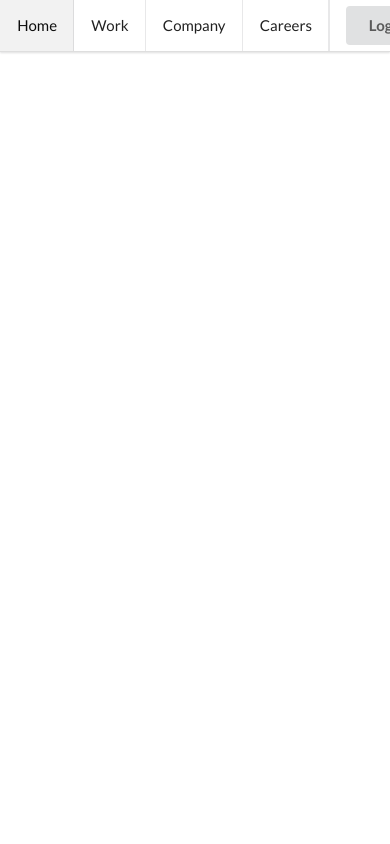
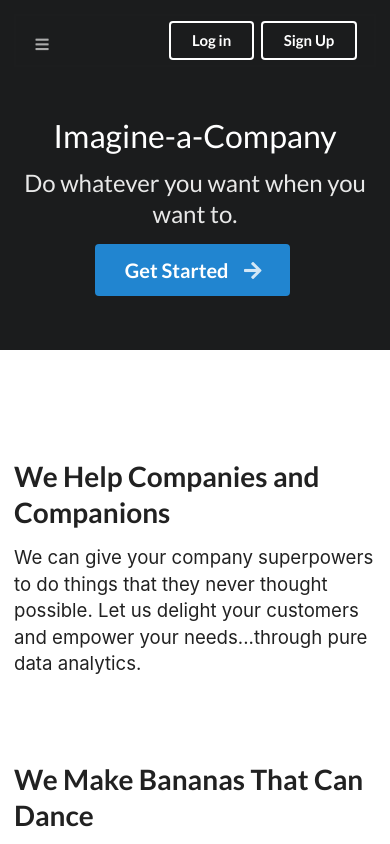
Before and after one commit to indomaguro/mainweb, a React (Create React App) app: page / in a window 390 px wide. Shown: the top 844 px of the page. Built offline with nearby package versions, Linux system fonts and the light colour scheme.

Commit message:
stuck on showing alternate menu when scrolling down. It should have a jquery animation converted into ES6 mode inside useEffect function

```diff
--- a/src/App.css
+++ b/src/App.css
@@ -1,6 +1,94 @@
 .App {
   /*text-align: center;*/
 }
+
+/*------------------------*/
+.hidden.menu {
+  display: none;
+}
+
+.masthead.segment {
+  min-height: 700px;
+  padding: 1em 0em;
+}
+.masthead .logo.item img {
+  margin-right: 1em;
+}
+.masthead .ui.menu .ui.button {
+  margin-left: 0.5em;
+}
+.masthead h1.ui.header {
+  margin-top: 3em;
+  margin-bottom: 0em;
+  font-size: 4em;
+  font-weight: normal;
+}
+.masthead h2 {
+  font-size: 1.7em;
+  font-weight: normal;
+}
+
+.ui.vertical.stripe {
+  padding: 8em 0em;
+}
+.ui.vertical.stripe h3 {
+  font-size: 2em;
+}
+.ui.vertical.stripe .button + h3,
+.ui.vertical.stripe p + h3 {
+  margin-top: 3em;
+}
+.ui.vertical.stripe .floated.image {
+  clear: both;
+}
+.ui.vertical.stripe p {
+  font-size: 1.33em;
+}
+.ui.vertical.stripe .horizontal.divider {
+  margin: 3em 0em;
+}
+
+.quote.stripe.segment {
+  padding: 0em;
+}
+.quote.stripe.segment .grid .column {
+  padding-top: 5em;
+  padding-bottom: 5em;
+}
+
+.footer.segment {
+  padding: 5em 0em;
+}
+
+.secondary.pointing.menu .toc.item {
+  display: none;
+}
+
+@media only screen and (max-width: 700px) {
+  .ui.fixed.menu {
+    display: none !important;
+  }
+  .secondary.pointing.menu .item,
+  .secondary.pointing.menu .menu {
+    display: none;
+  }
+  .secondary.pointing.menu .toc.item {
+    display: block;
+  }
+  .masthead.segment {
+    min-height: 350px;
+  }
+  .masthead h1.ui.header {
+    font-size: 2em;
+    margin-top: 1.5em;
+  }
+  .masthead h2 {
+    margin-top: 0.5em;
+    font-size: 1.5em;
+  }
+}
+
+/*------------------------*/
 
 .App-logo {
   height: 40vmin;
--- a/src/App.js
+++ b/src/App.js
@@ -5,8 +5,7 @@ import Simplenav from './components/Simplenav'
 
 function App() {
   return (
-    <div className="App">
-      <h1>Application started</h1>
+    <div className="Appx">
       <Simplenav/>
     </div>
   );
--- a/src/components/Simplenav.js
+++ b/src/components/Simplenav.js
@@ -1,6 +1,11 @@
-import React from 'react';
+import React,{useState,useEffect} from 'react';
 
 const Simplenav=()=>{
+    useEffect(()=>{
+
+      // fix menu when passed
+      //view-source:https://semantic-ui.com/examples/homepage.html
+    });
     return(
         <div>
         <div class="ui large top fixed hidden menu">
@@ -28,6 +33,120 @@ const Simplenav=()=>{
           <a class="item">Login</a>
           <a class="item">Signup</a>
         </div>
+
+        <div class="pusher">
+        <div class="ui inverted vertical masthead center aligned segment">
+
+          <div class="ui container">
+            <div class="ui large secondary inverted pointing menu">
+              <a class="toc item">
+                <i class="sidebar icon"></i>
+              </a>
+              <a class="active item">Home</a>
+              <a class="item">Work</a>
+              <a class="item">Company</a>
+              <a class="item">Careers</a>
+              <div class="right item">
+                <a class="ui inverted button">Log in</a>
+                <a class="ui inverted button">Sign Up</a>
+              </div>
+            </div>
+          </div>
+
+          <div class="ui text container">
+            <h1 class="ui inverted header">
+              Imagine-a-Company
+            </h1>
+            <h2>Do whatever you want when you want to.</h2>
+            <div class="ui huge primary button">Get Started <i class="right arrow icon"></i></div>
+          </div>
+
+        </div>
+
+        <div class="ui vertical stripe segment">
+          <div class="ui middle aligned stackable grid container">
+            <div class="row">
+              <div class="eight wide column">
+                <h3 class="ui header">We Help Companies and Companions</h3>
+                <p>We can give your company superpowers to do things that they never thought possible. Let us delight your customers and empower your needs...through pure data analytics.</p>
+                <h3 class="ui header">We Make Bananas That Can Dance</h3>
+                <p>Yes that's right, you thought it was the stuff of dreams, but even bananas can be bioengineered.</p>
+              </div>
+              <div class="six wide right floated column">
+                <img src="assets/images/wireframe/white-image.png" class="ui large bordered rounded image" />
+              </div>
+            </div>
+            <div class="row">
+              <div class="center aligned column">
+                <a class="ui huge button">Check Them Out</a>
+              </div>
+            </div>
+          </div>
+        </div>
+
+
+        <div class="ui vertical stripe quote segment">
+          <div class="ui equal width stackable internally celled grid">
+            <div class="center aligned row">
+              <div class="column">
+                <h3>"What a Company"</h3>
+                <p>That is what they all say about us</p>
+              </div>
+              <div class="column">
+                <h3>"I shouldn't have gone with their competitor."</h3>
+                <p>
+                  <img src="assets/images/avatar/nan.jpg" class="ui avatar image" /> <b>Nan</b> Chief Fun Officer Acme Toys
+                </p>
+              </div>
+            </div>
+          </div>
+        </div>
+
+        <div class="ui vertical stripe segment">
+          <div class="ui text container">
+            <h3 class="ui header">Breaking The Grid, Grabs Your Attention</h3>
+            <p>Instead of focusing on content creation and hard work, we have learned how to master the art of doing nothing by providing massive amounts of whitespace and generic content that can seem massive, monolithic and worth your attention.</p>
+            <a class="ui large button">Read More</a>
+            <h4 class="ui horizontal header divider">
+              <a href="#">Case Studies</a>
+            </h4>
+            <h3 class="ui header">Did We Tell You About Our Bananas?</h3>
+            <p>Yes I know you probably disregarded the earlier boasts as non-sequitur filler content, but its really true. It took years of gene splicing and combinatory DNA research, but our bananas can really dance.</p>
+            <a class="ui large button">I'm Still Quite Interested</a>
+          </div>
+        </div>
+
+
+        <div class="ui inverted vertical footer segment">
+          <div class="ui container">
+            <div class="ui stackable inverted divided equal height stackable grid">
+              <div class="three wide column">
+                <h4 class="ui inverted header">About</h4>
+                <div class="ui inverted link list">
+                  <a href="#" class="item">Sitemap</a>
+                  <a href="#" class="item">Contact Us</a>
+                  <a href="#" class="item">Religious Ceremonies</a>
+                  <a href="#" class="item">Gazebo Plans</a>
+                </div>
+              </div>
+              <div class="three wide column">
+                <h4 class="ui inverted header">Services</h4>
+                <div class="ui inverted link list">
+                  <a href="#" class="item">Banana Pre-Order</a>
+                  <a href="#" class="item">DNA FAQ</a>
+                  <a href="#" class="item">How To Access</a>
+                  <a href="#" class="item">Favorite X-Men</a>
+                </div>
+              </div>
+              <div class="seven wide column">
+                <h4 class="ui inverted header">Footer Header</h4>
+                <p>Extra space for a call to action inside the footer that could help re-engage users.</p>
+              </div>
+            </div>
+          </div>
+        </div>
+      </div>
+
         </div>
     );
 }
```
